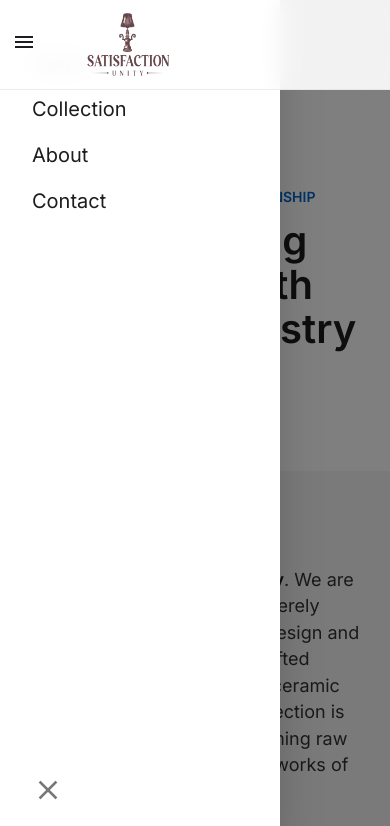
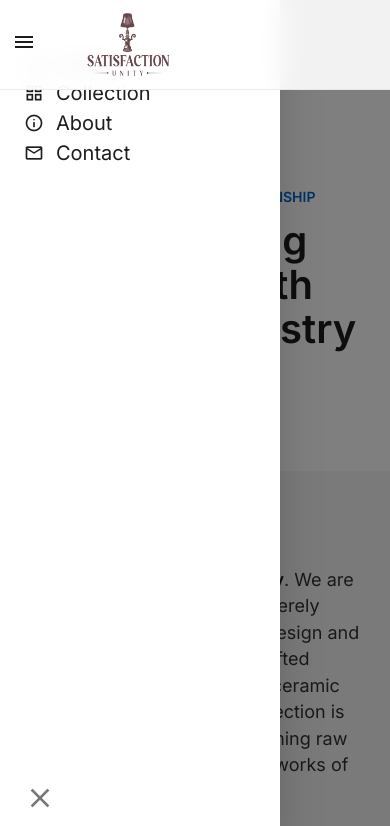
Before and after one commit to abdullahog915-dotcom/satisfaction-unity, a plain HTML site: page about.html in a window 390 px wide. Both pictures are taken after a click on the button "menu". Shown: the top 826 px of the page. Drawn offline with nearby package versions, Linux system fonts and the light colour scheme.

Commit message:
add icons to mobile menu Co-authored-by: monkeycode-ai <monkeycode-ai@chaitin.com>

```diff
--- a/about.html
+++ b/about.html
@@ -62,11 +62,11 @@ html { scroll-behavior: smooth; }
 </header>
 
 <div id="mobile-menu-overlay" class="fixed inset-0 z-30 bg-black/50 hidden" onclick="closeMobileMenu()"></div>
-<div id="mobile-menu" class="fixed top-0 left-0 z-40 h-full w-[280px] bg-white shadow-2xl transform -translate-x-full transition-transform duration-300 ease-in-out hidden flex-col gap-4 p-8 pt-12">
-<a class="font-body text-[20px] font-[400] text-ink hover:text-accent transition-colors" href="index.html" onclick="closeMobileMenu()">Home</a>
-<a class="font-body text-[20px] font-[400] text-ink hover:text-accent transition-colors" href="products.html" onclick="closeMobileMenu()">Collection</a>
-<a class="font-body text-[20px] font-[400] text-ink hover:text-accent transition-colors" href="about.html" onclick="closeMobileMenu()">About</a>
-<a class="font-body text-[20px] font-[400] text-ink hover:text-accent transition-colors" href="contact.html" onclick="closeMobileMenu()">Contact</a>
+<div id="mobile-menu" class="fixed top-0 left-0 z-40 h-full w-[280px] bg-white shadow-2xl transform -translate-x-full transition-transform duration-300 ease-in-out hidden flex-col p-6 pt-12">
+<a class="font-body text-[20px] font-[400] text-ink hover:text-accent transition-colors flex items-center gap-3" href="index.html" onclick="closeMobileMenu()"><span class="material-symbols-outlined text-[20px]">home</span>Home</a>
+<a class="font-body text-[20px] font-[400] text-ink hover:text-accent transition-colors flex items-center gap-3" href="products.html" onclick="closeMobileMenu()"><span class="material-symbols-outlined text-[20px]">grid_view</span>Collection</a>
+<a class="font-body text-[20px] font-[400] text-ink hover:text-accent transition-colors flex items-center gap-3" href="about.html" onclick="closeMobileMenu()"><span class="material-symbols-outlined text-[20px]">info</span>About</a>
+<a class="font-body text-[20px] font-[400] text-ink hover:text-accent transition-colors flex items-center gap-3" href="contact.html" onclick="closeMobileMenu()"><span class="material-symbols-outlined text-[20px]">mail</span>Contact</a>
 <button onclick="closeMobileMenu()" class="mt-auto text-ink/60 self-start"><span class="material-symbols-outlined text-[32px]">close</span></button>
 </div>
 
```
Also changed, not shown: contact.html (+5 -5 lines), index.html (+5 -5 lines), privacy-policy.html (+1 -1 lines), product-detail.html (+5 -5 lines), products.html (+5 -5 lines), shipping.html (+1 -1 lines), terms-of-service.html (+1 -1 lines).
